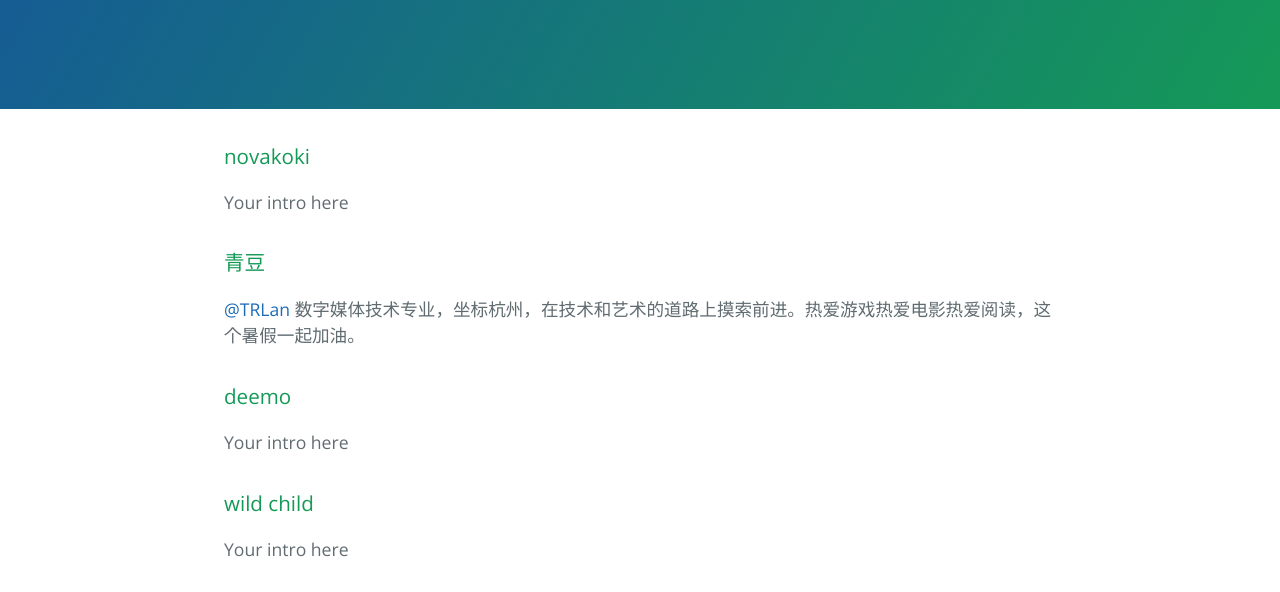
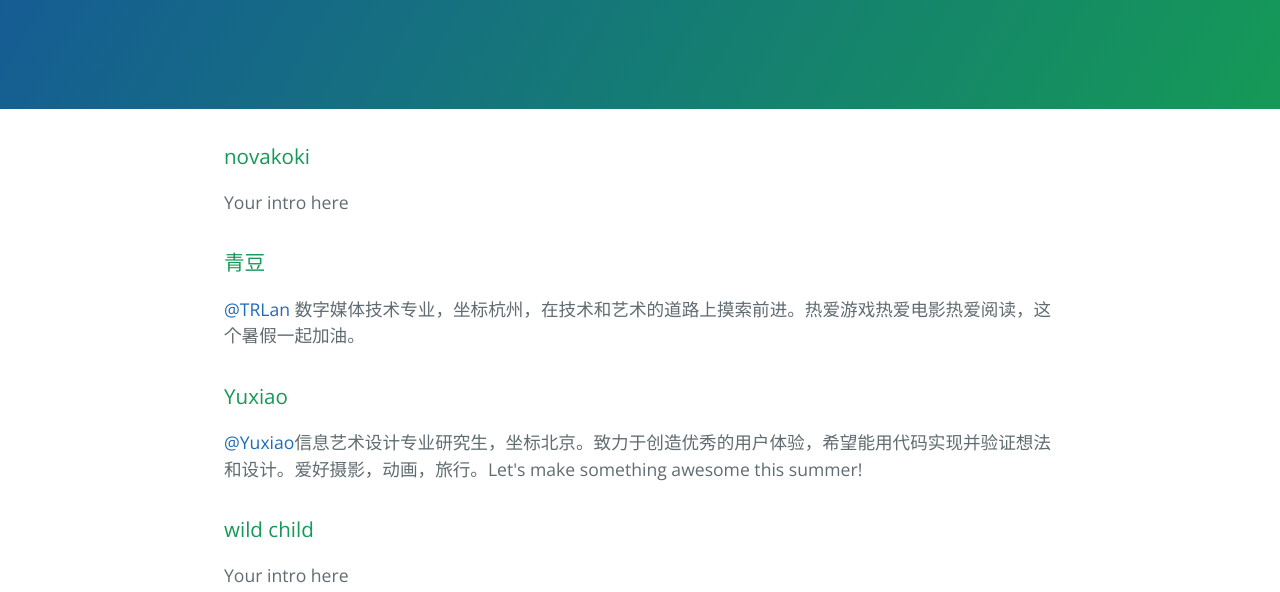
Before and after one commit to wenywm/intro, a plain HTML site: page index.html in a window 1280 px wide. Shown: the part 208-800 px from the top of the page. Drawn offline with nearby package versions, Linux system fonts and the light colour scheme.

Commit message:
add intro
intro of Yuxiao

```diff
--- a/index.html
+++ b/index.html
@@ -25,8 +25,8 @@
 <p><a href="https://github.com/ruolantang" class="user-mention">@TRLan</a> 数字媒体技术专业，坐标杭州，在技术和艺术的道路上摸索前进。热爱游戏热爱电影热爱阅读，这个暑假一起加油。</p>
 <h3>
 
-<a id="#" class="anchor" href="#" aria-hidden="true"><span class="octicon octicon-link"></span></a>deemo</h3>
-<p>Your intro here</p>
+<a id="#" class="anchor" href="#" aria-hidden="true"><span class="octicon octicon-link"></span></a>Yuxiao</h3>
+<p><a href="https://github.com/tripletree" class="user-mention">@Yuxiao</a>信息艺术设计专业研究生，坐标北京。致力于创造优秀的用户体验，希望能用代码实现并验证想法和设计。爱好摄影，动画，旅行。Let's make something awesome this summer!</p>
 <h3>
 
 <a id="#" class="anchor" href="#" aria-hidden="true"><span class="octicon octicon-link"></span></a>wild child</h3>
```
